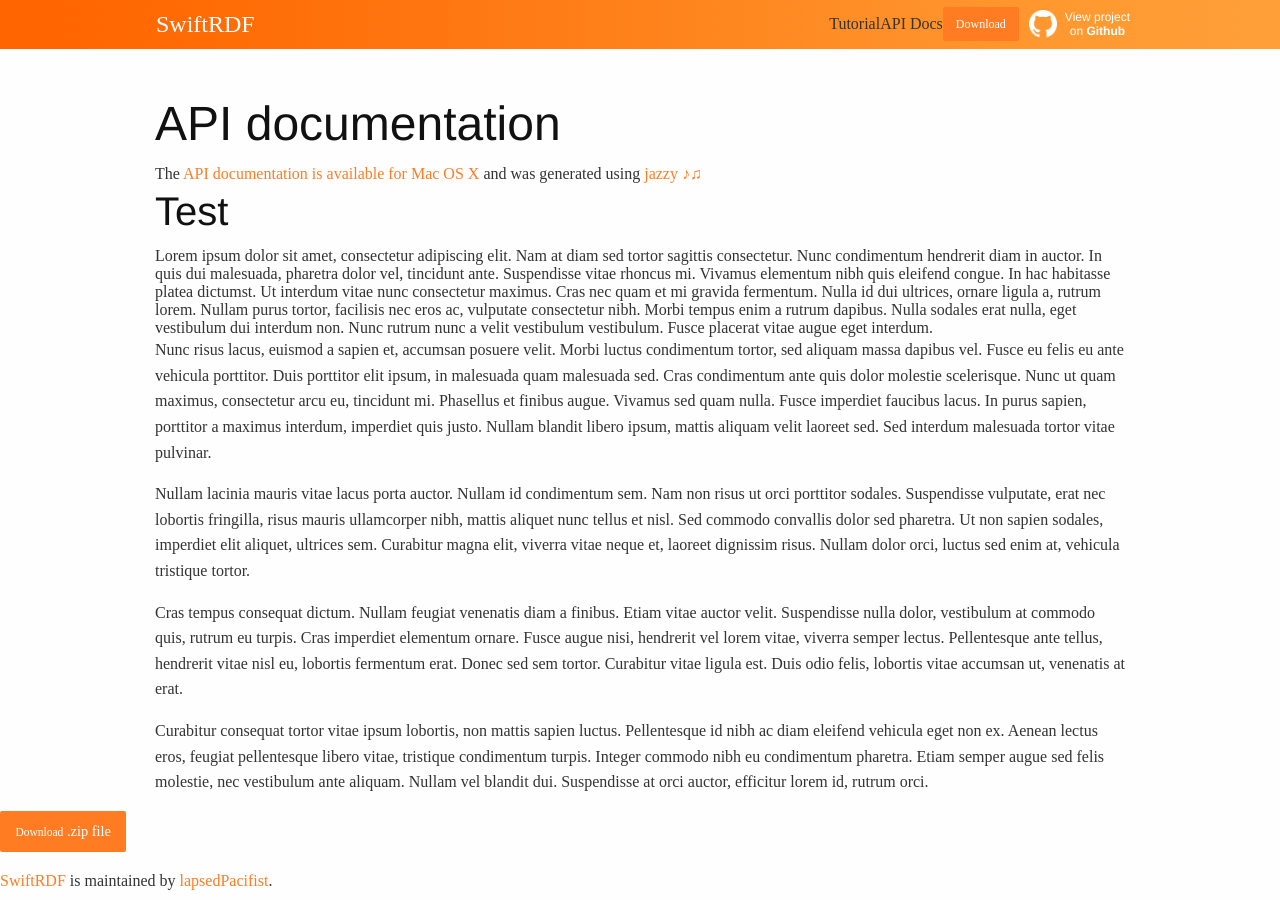
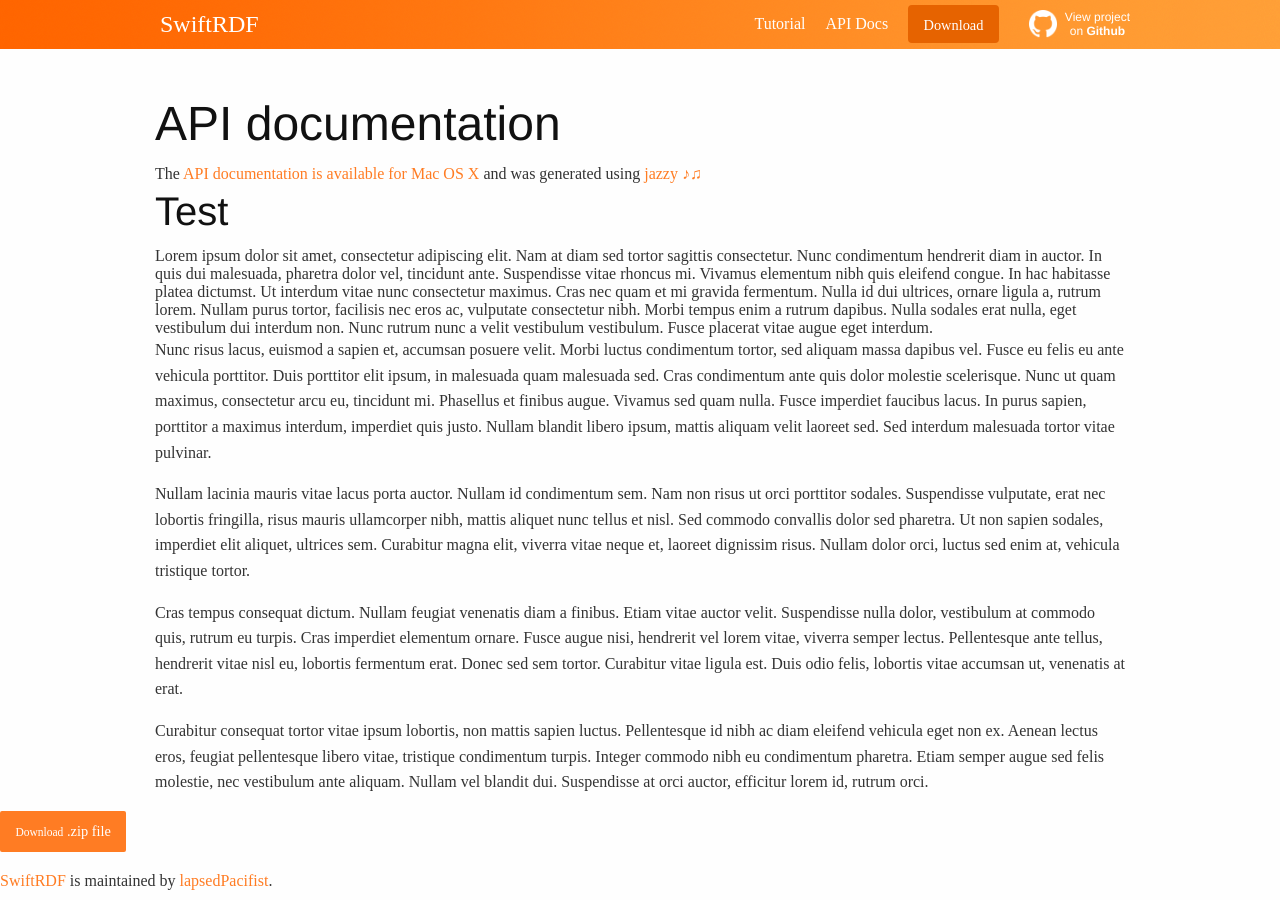
Before and after one commit to dieudonneWillems/SwiftRDF-documentation, a Jekyll site: the page built from index.html, in a window 1280 px wide and 900 px high. Built offline with Jekyll 4.4.1, drawn with Linux system fonts in a browser that asks for light colours; Markdown is read by kramdown in place of the engine named in the settings.

Commit message:
Work on top bar.

```diff
--- a/_layouts/default.html
+++ b/_layouts/default.html
@@ -31,7 +31,7 @@
 	  	      	<li>Tutorial</li>
 	  	        <li>API Docs</li>
 		      	<li>
-		      		<span class="button round small">Download</span>
+		      		<span class="button">Download</span>
 		      	</li>
 		    	<li class="github">
 		        	<a href="https://github.com/lapsedPacifist/SwiftRDF" class="github">
--- a/css/app.css
+++ b/css/app.css
@@ -9,6 +9,21 @@
 	margin: 0;
 }
 
+ul.menu li {
+	padding-left: 20px;
+	color: #ffffff;
+}
+
+ul.menu li span.button {
+	color: #ffffff;
+	background-color: hsl(26, 100%, 45%);
+	height: 38px;
+	border-radius: 4px;
+}
+
+ul.menu li span.button:hover {
+	background-color: hsla(33, 96%, 41%, 0.55);
+}
 
 a.github {
 	text-align: right;
@@ -57,8 +72,6 @@
 	color: #ffffff;
 	font: 24px Avenir;
 }
-div.top-bar-right {
-}
 
 div.top-nav-bar{
 	background: url(../images/header-bg.png);
```
